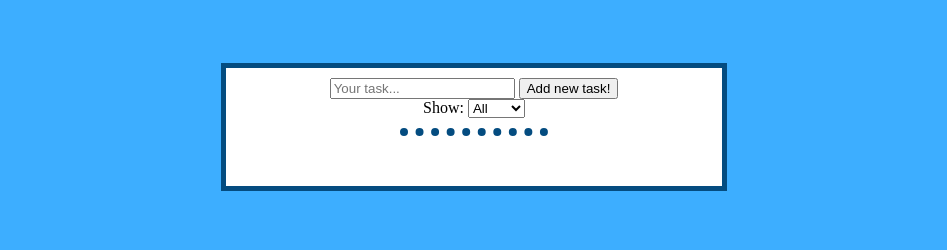
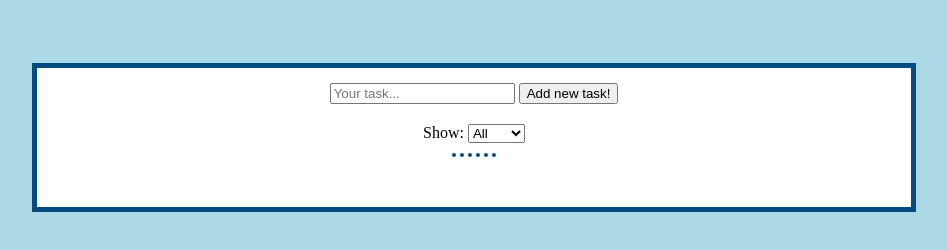
Before and after one commit to bdrab/ToDoList, a plain HTML site: page index.html in a window 1280 px wide. Shown: the whole page, without its empty margins (166-1113 px from the left). Drawn offline with Linux system fonts and the light colour scheme.

Commit message:
few lines of css added

```diff
--- a/style.css
+++ b/style.css
@@ -1,10 +1,10 @@
 body{
-    background-color: #3daeff;
+    background-color: lightblue;
 }
 
 .list-container{
     padding: 10px 0 10px 0;
-    margin: 5% 30% 0% 30%;
+    margin: 5% 15% 0% 15%;
     background-color: white;
     text-align: center;
     border: 5px solid #044c80;
@@ -22,11 +22,11 @@ body{
 }
 
 hr {
-    width: 30%;
+    width: 5%;
     margin-bottom: 40px;
     height: 0;
     border: none;
-    border-top: 8px dotted #044c80;
+    border-top: 4px dotted #044c80;
     margin-top: 10px;
 }
 
@@ -37,3 +37,11 @@ hr {
 .taskBTNs {
     margin: auto;
 }
+
+#tasks, .addTaskBtn{
+    margin-top: 20px;
+}
+
+.addTaskBtn{
+    margin-top: 5px;
+}
```
